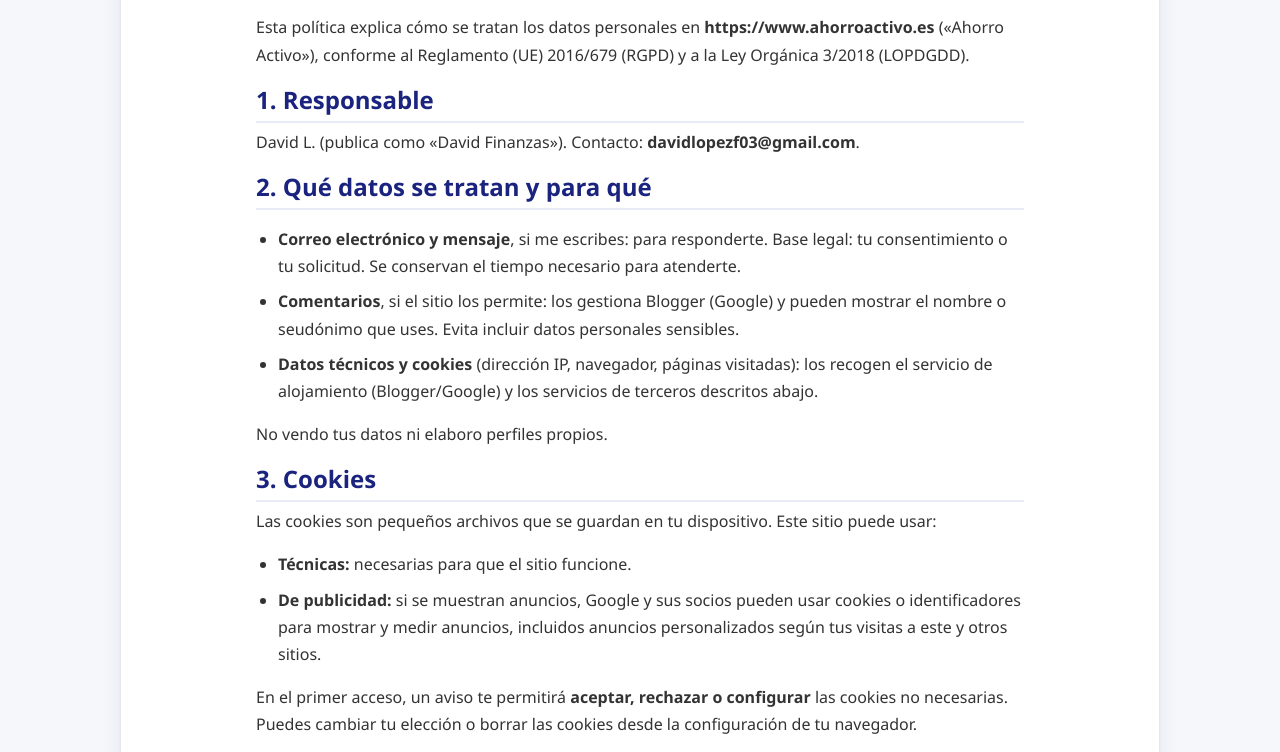
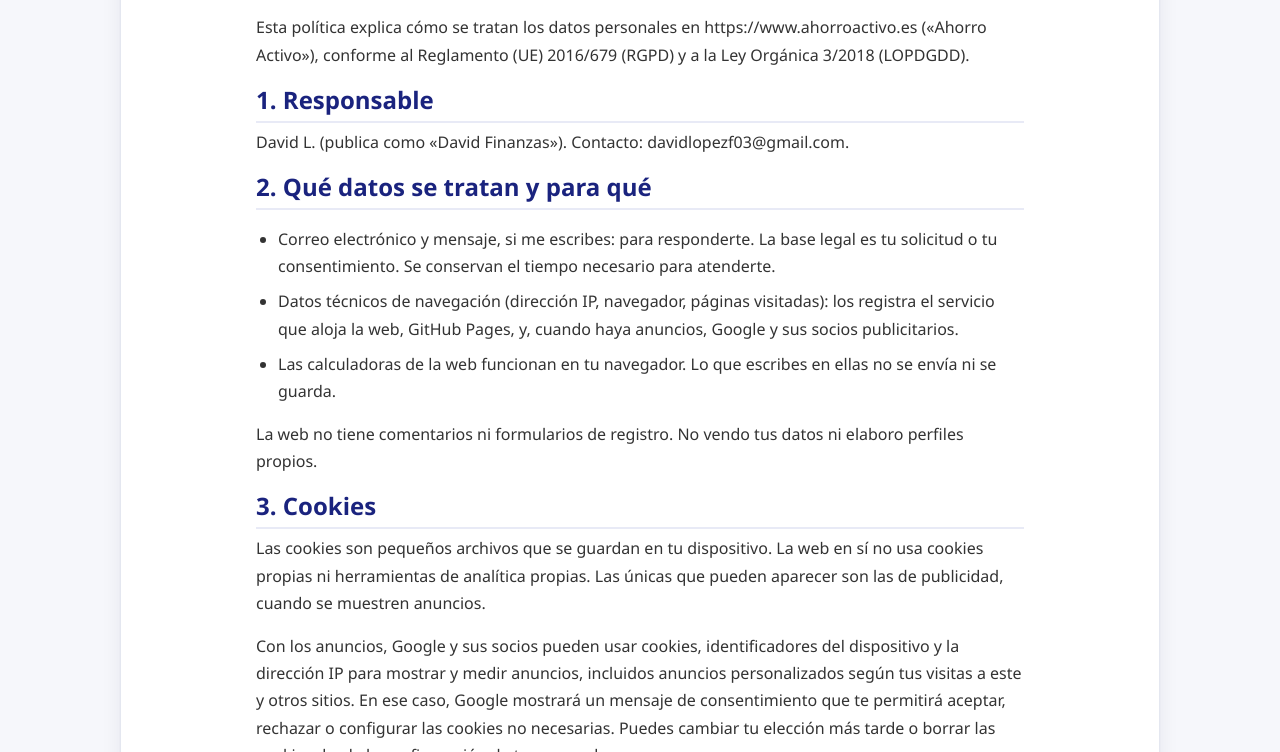
Before and after one commit to dalofe23/ahorroactivo-web, a plain HTML site: page p/privacy-policy.html in a window 1280 px wide. Shown: the part 186-938 px from the top of the page. Drawn offline with Linux system fonts and the light colour scheme.

Commit message:
Actualiza política de privacidad y elimina archivo suelto
Co-Authored-By: Claude Sonnet 5.5 <noreply@anthropic.com>
Claude-Session: https://claude.ai/code/session_01SmPr5ELfGKhQqoUHU8UFwB

```diff
--- a/p/privacy-policy.html
+++ b/p/privacy-policy.html
@@ -25,23 +25,19 @@
 <article class="post">
 <div style="color: #333333; font-family: 'Segoe UI', Arial, sans-serif; line-height: 1.7; margin: auto; max-width: 800px; padding: 16px;">
     <h1 style="color: #1a237e; font-size: 32px; font-weight: 800; line-height: 1.2; margin: 0 0 18px;">Política de privacidad y cookies</h1>
-    <p style="font-size: 16px; margin: 0 0 16px;">Esta política explica cómo se tratan los datos personales en <strong>https://www.ahorroactivo.es</strong> («Ahorro Activo»), conforme al Reglamento (UE) 2016/679 (RGPD) y a la Ley Orgánica 3/2018 (LOPDGDD).</p>
+    <p style="font-size: 16px; margin: 0 0 16px;">Esta política explica cómo se tratan los datos personales en https://www.ahorroactivo.es («Ahorro Activo»), conforme al Reglamento (UE) 2016/679 (RGPD) y a la Ley Orgánica 3/2018 (LOPDGDD).</p>
     <h2 style="border-bottom: 2px solid #e8eaf6; color: #1a237e; font-size: 24px; padding-bottom: 6px;">1. Responsable</h2>
-    <p style="font-size: 16px; margin: 0 0 16px;">David L. (publica como «David Finanzas»). Contacto: <strong>davidlopezf03@gmail.com</strong>.</p>
+    <p style="font-size: 16px; margin: 0 0 16px;">David L. (publica como «David Finanzas»). Contacto: davidlopezf03@gmail.com.</p>
     <h2 style="border-bottom: 2px solid #e8eaf6; color: #1a237e; font-size: 24px; padding-bottom: 6px;">2. Qué datos se tratan y para qué</h2>
     <ul style="padding-left: 22px;">
-        <li style="margin-bottom: 8px;"><strong>Correo electrónico y mensaje</strong>, si me escribes: para responderte. Base legal: tu consentimiento o tu solicitud. Se conservan el tiempo necesario para atenderte.</li>
-        <li style="margin-bottom: 8px;"><strong>Comentarios</strong>, si el sitio los permite: los gestiona Blogger (Google) y pueden mostrar el nombre o seudónimo que uses. Evita incluir datos personales sensibles.</li>
-        <li style="margin-bottom: 8px;"><strong>Datos técnicos y cookies</strong> (dirección IP, navegador, páginas visitadas): los recogen el servicio de alojamiento (Blogger/Google) y los servicios de terceros descritos abajo.</li>
+        <li style="margin-bottom: 8px;">Correo electrónico y mensaje, si me escribes: para responderte. La base legal es tu solicitud o tu consentimiento. Se conservan el tiempo necesario para atenderte.</li>
+        <li style="margin-bottom: 8px;">Datos técnicos de navegación (dirección IP, navegador, páginas visitadas): los registra el servicio que aloja la web, GitHub Pages, y, cuando haya anuncios, Google y sus socios publicitarios.</li>
+        <li style="margin-bottom: 8px;">Las calculadoras de la web funcionan en tu navegador. Lo que escribes en ellas no se envía ni se guarda.</li>
     </ul>
-    <p style="font-size: 16px; margin: 0 0 16px;">No vendo tus datos ni elaboro perfiles propios.</p>
+    <p style="font-size: 16px; margin: 0 0 16px;">La web no tiene comentarios ni formularios de registro. No vendo tus datos ni elaboro perfiles propios.</p>
     <h2 style="border-bottom: 2px solid #e8eaf6; color: #1a237e; font-size: 24px; padding-bottom: 6px;">3. Cookies</h2>
-    <p style="font-size: 16px; margin: 0 0 16px;">Las cookies son pequeños archivos que se guardan en tu dispositivo. Este sitio puede usar:</p>
-    <ul style="padding-left: 22px;">
-        <li style="margin-bottom: 8px;"><strong>Técnicas:</strong> necesarias para que el sitio funcione.</li>
-        <li style="margin-bottom: 8px;"><strong>De publicidad:</strong> si se muestran anuncios, Google y sus socios pueden usar cookies o identificadores para mostrar y medir anuncios, incluidos anuncios personalizados según tus visitas a este y otros sitios.</li>
-    </ul>
-    <p style="font-size: 16px; margin: 0 0 16px;">En el primer acceso, un aviso te permitirá <strong>aceptar, rechazar o configurar</strong> las cookies no necesarias. Puedes cambiar tu elección o borrar las cookies desde la configuración de tu navegador.</p>
+    <p style="font-size: 16px; margin: 0 0 16px;">Las cookies son pequeños archivos que se guardan en tu dispositivo. La web en sí no usa cookies propias ni herramientas de analítica propias. Las únicas que pueden aparecer son las de publicidad, cuando se muestren anuncios.</p>
+    <p style="font-size: 16px; margin: 0 0 16px;">Con los anuncios, Google y sus socios pueden usar cookies, identificadores del dispositivo y la dirección IP para mostrar y medir anuncios, incluidos anuncios personalizados según tus visitas a este y otros sitios. En ese caso, Google mostrará un mensaje de consentimiento que te permitirá aceptar, rechazar o configurar las cookies no necesarias. Puedes cambiar tu elección más tarde o borrar las cookies desde la configuración de tu navegador.</p>
     <h2 style="border-bottom: 2px solid #e8eaf6; color: #1a237e; font-size: 24px; padding-bottom: 6px;">4. Publicidad de Google</h2>
     <p style="font-size: 16px; margin: 0 0 16px;">Este sitio puede mostrar anuncios de Google AdSense. Google, como proveedor externo, usa cookies para publicar anuncios. Puedes obtener más información y gestionar tus preferencias aquí:</p>
     <ul style="padding-left: 22px;">
@@ -50,12 +46,12 @@
         <li style="margin-bottom: 8px;"><a href="https://www.youronlinechoices.eu/" target="_blank" rel="noopener noreferrer" style="color: #1a237e; font-weight: 600;">Your Online Choices (opciones de publicidad personalizada)</a></li>
     </ul>
     <h2 style="border-bottom: 2px solid #e8eaf6; color: #1a237e; font-size: 24px; padding-bottom: 6px;">5. Destinatarios y transferencias</h2>
-    <p style="font-size: 16px; margin: 0 0 16px;">Tus datos pueden ser tratados por Google (alojamiento del blog, publicidad y estadísticas), que puede transferirlos fuera del Espacio Económico Europeo con las garantías previstas en su política. No se ceden a otros terceros salvo obligación legal.</p>
+    <p style="font-size: 16px; margin: 0 0 16px;">Tus datos técnicos pueden ser tratados por GitHub (alojamiento de la web) y por Google (publicidad), que pueden transferirlos fuera del Espacio Económico Europeo con las garantías previstas en sus políticas. No se ceden a otros terceros salvo obligación legal.</p>
     <h2 style="border-bottom: 2px solid #e8eaf6; color: #1a237e; font-size: 24px; padding-bottom: 6px;">6. Tus derechos</h2>
     <p style="font-size: 16px; margin: 0 0 16px;">Puedes ejercer los derechos de acceso, rectificación, supresión, oposición, limitación y portabilidad escribiendo a <strong>davidlopezf03@gmail.com</strong>. Si consideras que no se han respetado tus derechos, puedes reclamar ante la <a href="https://www.aepd.es/" target="_blank" rel="noopener noreferrer" style="color: #1a237e; font-weight: 600;">Agencia Española de Protección de Datos</a>.</p>
     <h2 style="border-bottom: 2px solid #e8eaf6; color: #1a237e; font-size: 24px; padding-bottom: 6px;">7. Cambios</h2>
     <p style="font-size: 16px; margin: 0 0 16px;">Esta política puede actualizarse. La fecha de la última revisión figura abajo.</p>
-    <p style="font-size: 16px; margin: 0 0 16px;"><em>Última actualización: 5 de octubre de 2026.</em></p>
+    <p style="font-size: 16px; margin: 0 0 16px;"><em>Última actualización: 24 de noviembre de 2026.</em></p>
     <div style="border-top: 1px solid #eeeeee; margin-top: 40px; padding-top: 20px; text-align: center; font-size: 14px;">
         <a href="https://www.ahorroactivo.es/p/quienes-somos-ahorro-activo.html" style="color: #1a237e; font-weight: 600;">Quiénes somos</a> | <a href="https://www.ahorroactivo.es/p/contacto.html" style="color: #1a237e; font-weight: 600;">Contacto</a> | <a href="https://www.ahorroactivo.es/p/aviso-legal.html" style="color: #1a237e; font-weight: 600;">Aviso legal</a> | <a href="https://www.ahorroactivo.es/p/privacy-policy.html" style="color: #1a237e; font-weight: 600;">Política de privacidad</a>
     </div>
```
Also changed, not shown: 1 other file.
